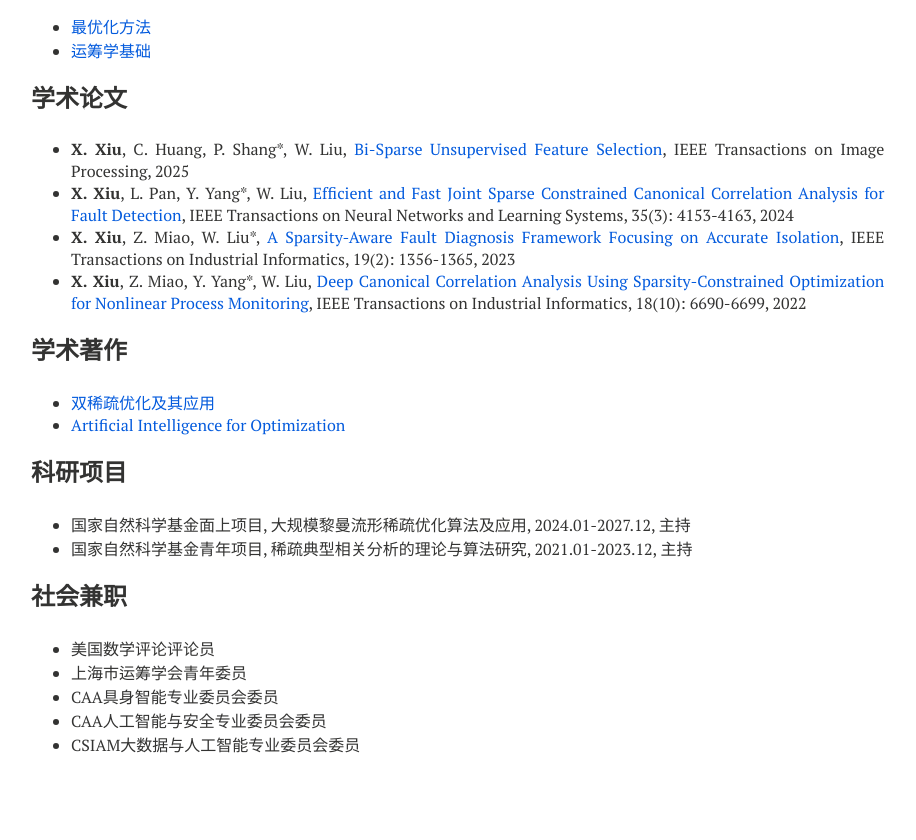
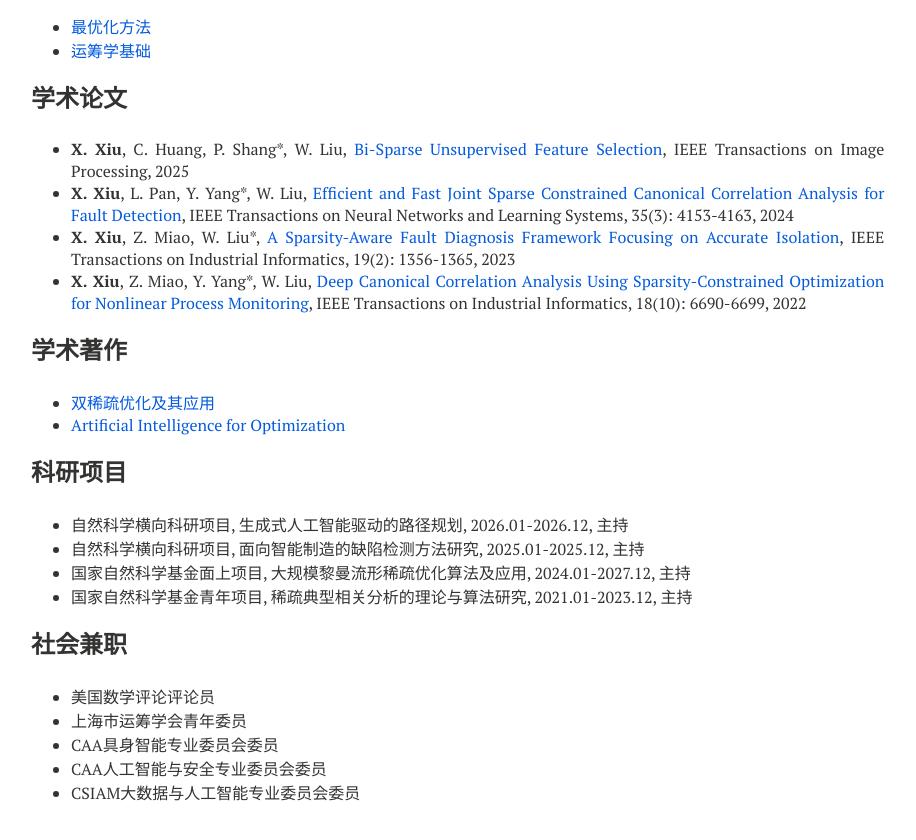
Before and after one commit to xianchaoxiu/xianchaoxiu.github.io, a Jekyll site: the page built from chinese/index.md, in a window 1280 px wide and 900 px high, scrolled down 606 px. Shown: the top 840 px of the window, without its empty margins (289-1205 px from the left). Built offline with Jekyll 4.4.1, drawn with Linux system fonts in a browser that asks for light colours; nearby versions of some CDN libraries.

Commit message:
Update index.md

```diff
--- a/chinese/index.md
+++ b/chinese/index.md
@@ -46,7 +46,8 @@ share: false
 
 
 ### 科研项目
-
+* 自然科学横向科研项目, 生成式人工智能驱动的路径规划, 2026.01-2026.12, 主持 <br>
+* 自然科学横向科研项目, 面向智能制造的缺陷检测方法研究, 2025.01-2025.12, 主持<br>
 * 国家自然科学基金面上项目, 大规模黎曼流形稀疏优化算法及应用, 2024.01-2027.12, 主持 <br>
 * 国家自然科学基金青年项目, 稀疏典型相关分析的理论与算法研究, 2021.01-2023.12, 主持 <br>
 
```
